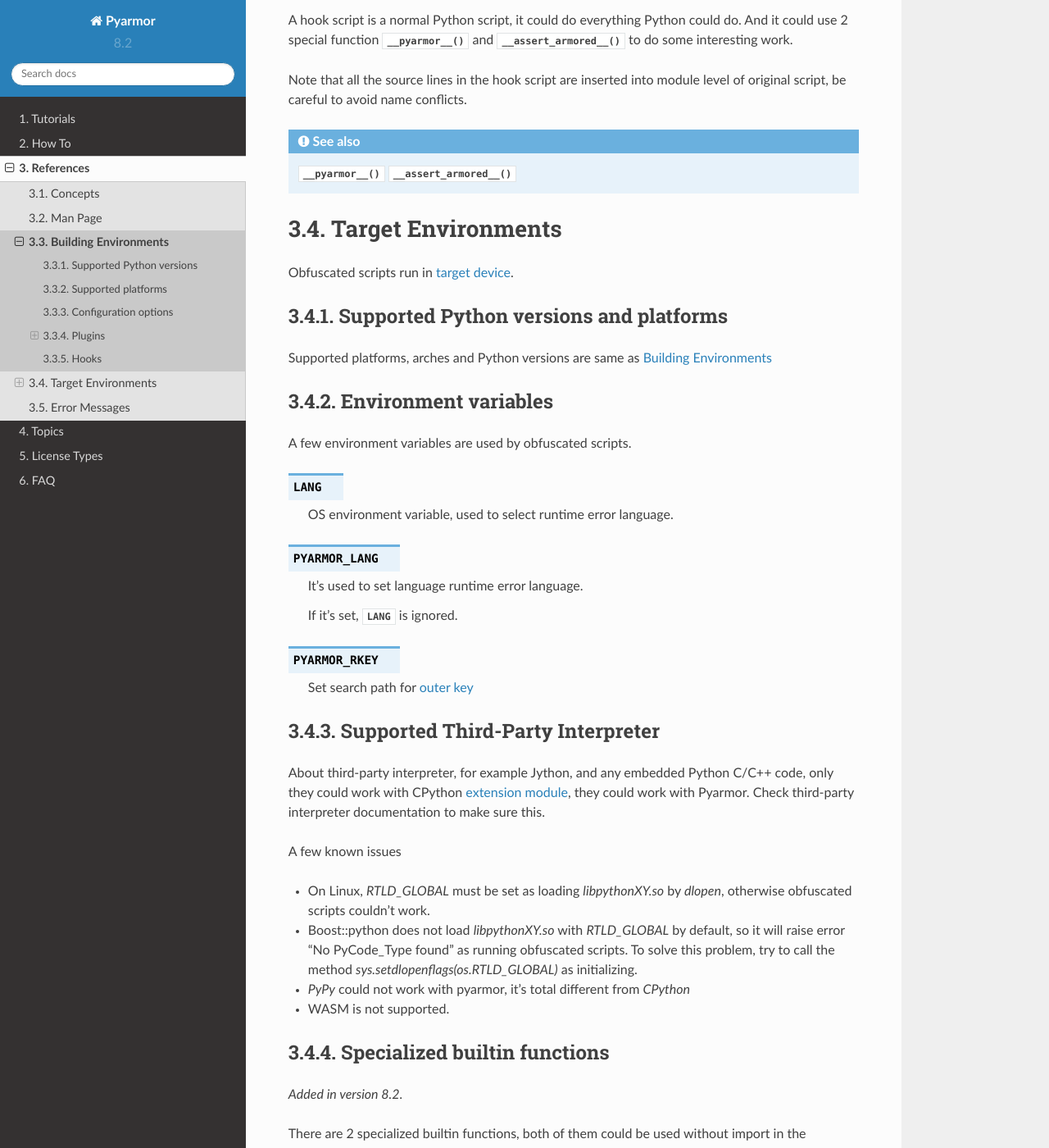
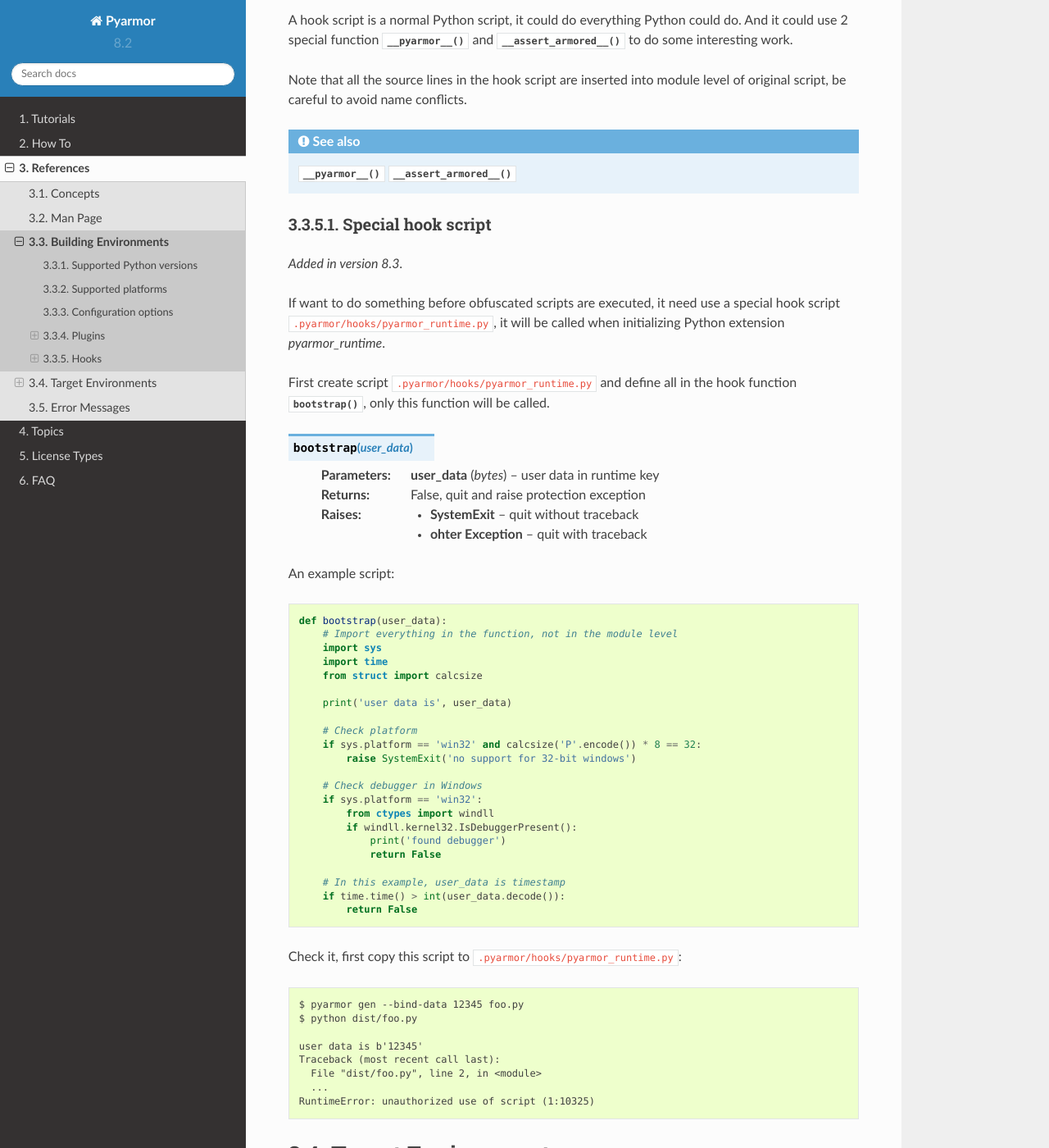
Before and after one commit to dashingsoft/pyarmor, a Sphinx documentation site: the page built from docs/reference/environments.rst, in a window 1280 px wide and 1400 px high, scrolled down 4461 px. Shown: the whole window at 82% size. Built offline with Sphinx 7.4.7 and the Read the Docs theme 2.0.0, drawn with Linux system fonts in a browser that asks for light colours.

Commit message:
Doc special hook script

```diff
--- a/docs/reference/environments.rst
+++ b/docs/reference/environments.rst
@@ -199,9 +199,61 @@
 
 Note that all the source lines in the hook script are inserted into module level of original script, be careful to avoid name conflicts.
 
-.. There is a special hook script ``.pyarmor/hooks/pyarmor_runtime.py`` will be embedded into extension `pyarmor_runtime` init function.
+.. seealso:: :func:`__pyarmor__`  :func:`__assert_armored__`
 
-.. seealso:: :func:`__pyarmor__`  :func:`__assert_armored__`
+Special hook script
+-------------------
+
+.. versionadded:: 8.3
+
+If want to do something before obfuscated scripts are executed, it need use a special hook script ``.pyarmor/hooks/pyarmor_runtime.py``, it will be called when initializing Python extension `pyarmor_runtime`.
+
+First create script ``.pyarmor/hooks/pyarmor_runtime.py`` and define all in the hook function :func:`bootstrap`, only this function will be called.
+
+.. function:: bootstrap(user_data)
+
+   :param bytes user_data: user data in runtime key
+   :return: False, quit and raise protection exception
+   :raises SystemExit: quit without traceback
+   :raises ohter Exception: quit with traceback
+
+An example script:
+
+.. code-block:: python
+
+    def bootstrap(user_data):
+        # Import everything in the function, not in the module level
+        import sys
+        import time
+        from struct import calcsize
+
+        print('user data is', user_data)
+
+        # Check platform
+        if sys.platform == 'win32' and calcsize('P'.encode()) * 8 == 32:
+            raise SystemExit('no support for 32-bit windows')
+
+        # Check debugger in Windows
+        if sys.platform == 'win32':
+            from ctypes import windll
+            if windll.kernel32.IsDebuggerPresent():
+                print('found debugger')
+                return False
+
+        # In this example, user_data is timestamp
+        if time.time() > int(user_data.decode()):
+            return False
+
+Check it, first copy this script to ``.pyarmor/hooks/pyarmor_runtime.py``::
+
+    $ pyarmor gen --bind-data 12345 foo.py
+    $ python dist/foo.py
+
+    user data is b'12345'
+    Traceback (most recent call last):
+      File "dist/foo.py", line 2, in <module>
+      ...
+    RuntimeError: unauthorized use of script (1:10325)
 
 .. _target environments:
 
```
Also changed, not shown: docs/how-to/protection.rst (+11 -4 lines).
